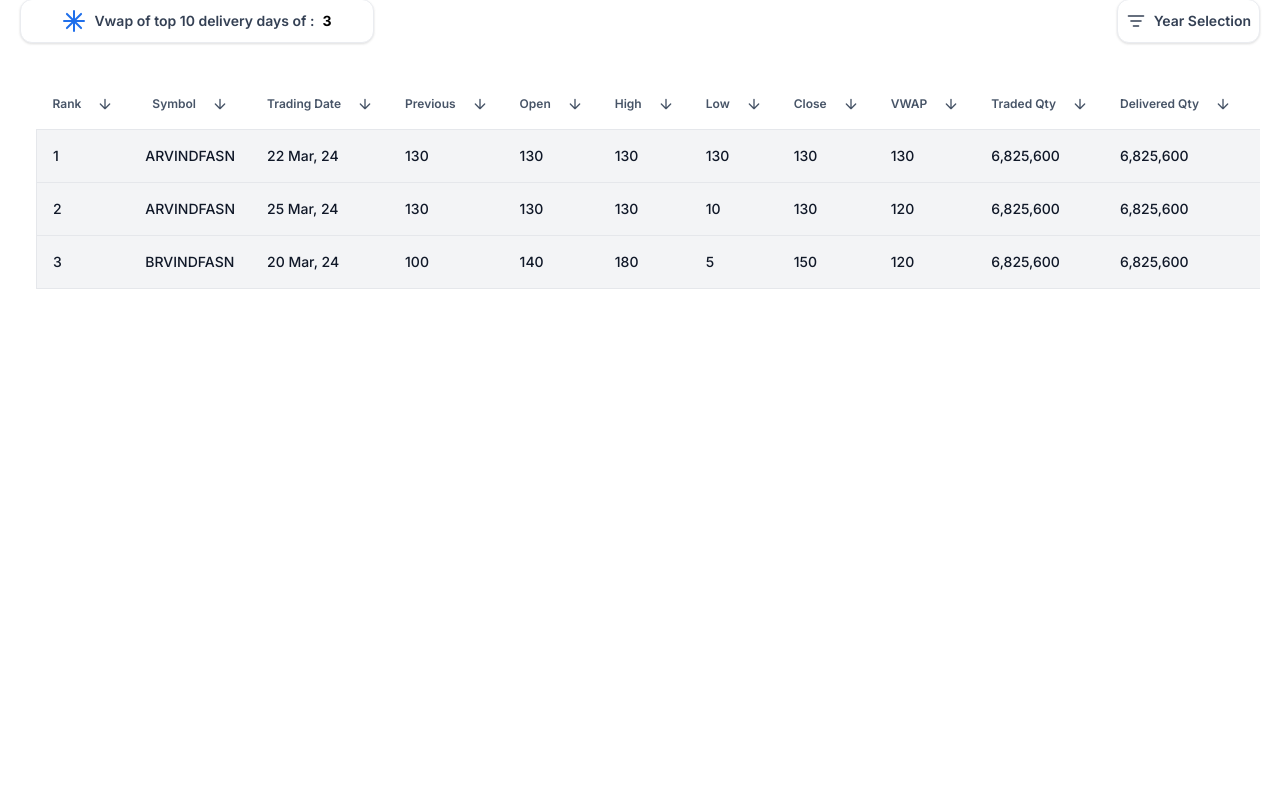
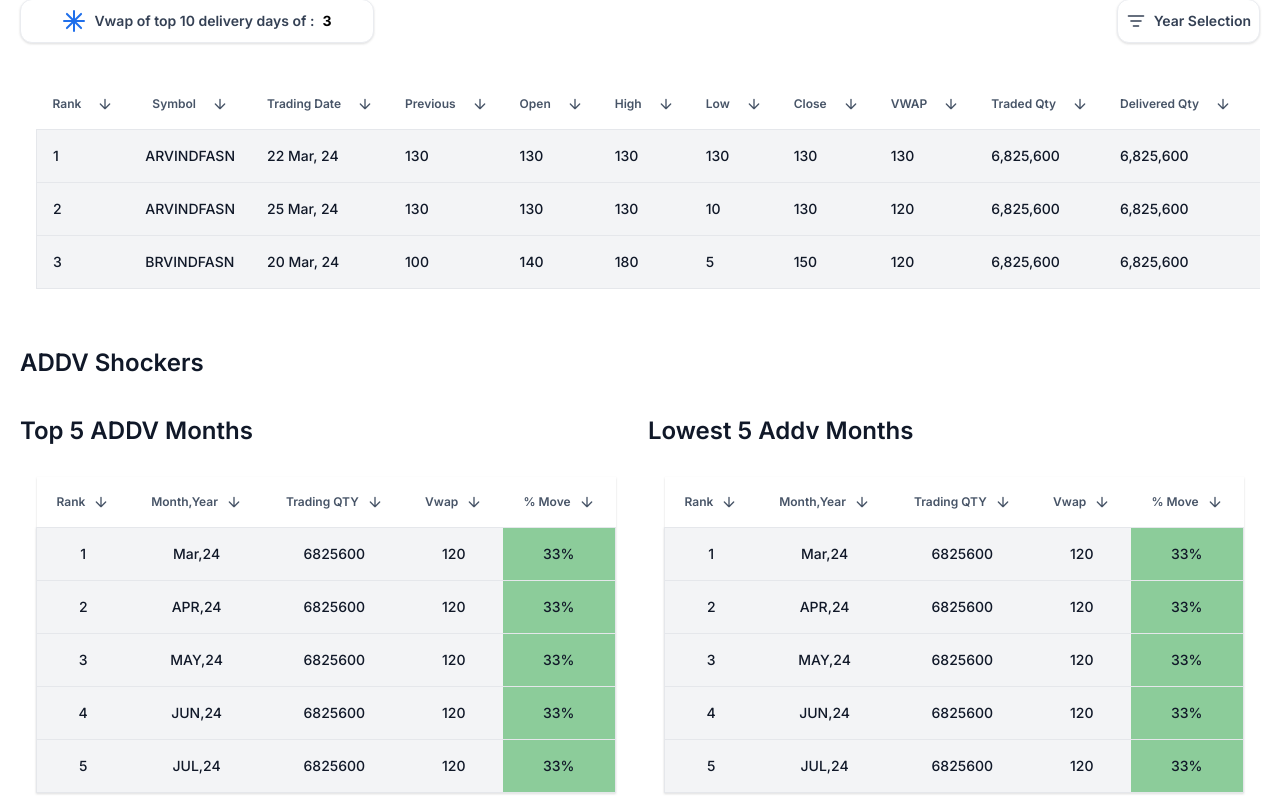
Before and after one commit to makadiyahardik/pranjal, a Next.js app: page / in a window 1280 px wide. Shown: the part 727-1536 px from the top of the page. Before the commit the page ends 1032 px from the top, so only its background shows below. Built offline with nearby package versions, Linux system fonts and the light colour scheme.

Commit message:
Added ADDv table

```diff
--- /dev/null
+++ b/src/Components/ADDvTable.js
@@ -0,0 +1,104 @@
+import SortingArrow from '@/Components/SortingArrow/SortingArrow';
+import { useState, useEffect } from 'react';
+
+export default function ADDvTable(props) {
+
+
+  const [data, setData] = useState(props.data);
+  const [sortConfig, setSortConfig] = useState(null);
+
+  const handleSort = (key) => {
+    let direction = 'ascending';
+    if (sortConfig?.key === key && sortConfig?.direction === 'ascending') {
+      direction = 'descending';
+    }
+
+    const sortedData = [...data].sort((a, b) => {
+      if (a[key] < b[key]) {
+        return direction === 'ascending' ? -1 : 1;
+      }
+      if (a[key] > b[key]) {
+        return direction === 'ascending' ? 1 : -1;
+      }
+      return 0;
+    });
+
+    setSortConfig({ key, direction });
+    setData(sortedData);
+  };
+
+  return (
+    <div className="lg:max-w-[1280px] w-full flex flex-col justify-start items-center mx-auto NewInputTpeV3Shodow ">
+
+
+      <div className="overflow-x-auto customeScrollbar p-4 w-full mx-auto  ">
+        <table className="min-w-full table-auto border-collapse ">
+          <thead>
+            <tr className="bg-white">
+              {props.TableHeads.map((item,index)=>{
+                return(
+                  <th
+                  className="px-4 py-4 cursor-pointer font-semibold text-[12px] leading-[18px] text-[#475467] whitespace-nowrap text-center items-center justify-center"
+                  onClick={() => handleSort(item.key)}
+                key={index}>
+                  <div className="flex  justify-center items-center">
+                    <p>{item.label}</p>
+                    <SortingArrow
+                      isSorted={sortConfig?.key === item.key}
+                      direction={
+                        sortConfig?.key === item.key
+                          ? sortConfig?.direction
+                          : 'descending'
+                      }
+                    />
+                  </div>
+                </th>
+                )
+              })}
+
+
+
+
+
+
+            </tr>
+          </thead>
+
+          <tbody>
+            {data.map((row, index) => (
+              <tr
+                key={index}
+                className="hover:bg-[#D4EAFF] border border-b-1 bg-gray-100"
+              >
+                <td className="text-center items-center justify-center px-4 py-4 font-medium text-[14px] leading-[20px] text-[#101828]">
+                  {row.rank}
+                </td>
+                <td className="text-center items-center justify-center px-4 py-4 font-medium text-[14px] leading-[20px] text-[#101828]">
+                  {row.monthyear}
+                </td>
+                <td className="text-center items-center justify-center px-4 py-4 font-medium text-[14px] leading-[20px] text-[#101828]">
+                  {row.tradedQty}
+                </td>
+                <td className="text-center items-center justify-center px-4 py-4 font-medium text-[14px] leading-[20px] text-[#101828]">
+                  {row.vwap}
+                </td>
+                <td
+                  className={`text-center items-center justify-center px-4 py-4 font-medium text-[14px] leading-[20px] text-[#101828] ${
+                    row.movePercent.startsWith('-')
+                      ? 'bg-[#FF3636] bg-opacity-50'
+                      : 'bg-[#26A641] bg-opacity-50'
+                  }`}
+                >
+                  {row.movePercent}
+                </td>
+
+
+
+              </tr>
+            ))}
+          </tbody>
+        </table>
+      </div>
+    </div>
+  );
+}
--- a/src/Components/Table.js
+++ b/src/Components/Table.js
@@ -4,88 +4,7 @@ import { useState, useEffect } from 'react';
 export default function Table(props) {
 
 
-  const top20DaysTabelHeads = [
-    {
-      id: 1,
-      label: 'Rank',
-      key: 'rank',
-    },
-    {
-      id: 2,
-      label: 'Symbol',
-      key: 'symbol',
-    },
-    {
-      id: 3,
-      label: 'Trading Date',
-      key: 'tradingDate',
-    },
-    {
-      id: 4,
-      label: 'Previous',
-      key: 'previous',
-    },
-    {
-      id: 5,
-      label: 'Open',
-      key: 'open',
-    },
-    {
-      id: 6,
-      label: 'High',
-      key: 'high',
-    },
-    {
-      id: 7,
-      label: 'Low',
-      key: 'low',
-    },
-    {
-      id: 8,
-      label: 'Close',
-      key: 'close',
-    },
-    {
-      id: 9,
-      label: 'VWAP',
-      key: 'vwap',
-    },
-    {
-      id: 10,
-      label: 'Traded Qty',
-      key: 'tradedQty',
-    },
-    {
-      id: 11,
-      label: 'Delivered Qty',
-      key: 'deliveredQty',
-    },
-    {
-      id: 12,
-      label: 'Delivery %',
-      key: 'deliveryPercent',
-    },
-    {
-      id: 13,
-      label: 'Move %',
-      key: 'movePercent',
-    },
-    {
-      id: 14,
-      label: 'Free Float %',
-      key: 'freeFloatPercent',
-    },
-    {
-      id: 15,
-      label: 'Turn Over',
-      key: 'turnover',
-    },
-    {
-      id: 16,
-      label: '# of Trades',
-      key: 'numTrades',
-    },
-  ];
+
   const [data, setData] = useState(props.data);
   const [sortConfig, setSortConfig] = useState(null);
 
--- a/src/pages/index.js
+++ b/src/pages/index.js
@@ -2,6 +2,7 @@ import { useState, useEffect } from 'react';
 import Table from '../Components/Table';
 import Summary from '@/molecules/Summary';
 import YearSelection from '@/Components/YearSelection/YearSelection';
+import ADDvTable from '@/Components/ADDvTable';
 
 export default function Home() {
   const customers = {
@@ -164,6 +165,78 @@ export default function Home() {
       key: 'numTrades',
     },
   ];
+  const ADDvData = [
+    {
+      rank: 1,
+      monthyear: 'Mar,24',
+      tradedQty: 6825600,
+      vwap: 120,
+      movePercent: '33%',
+    },
+    {
+      rank:2,
+      monthyear: 'APR,24',
+      tradedQty: 6825600,
+      vwap: 120,
+      movePercent: '33%',
+    },
+    {
+      rank: 3,
+      monthyear: 'MAY,24',
+      tradedQty: 6825600,
+      vwap: 120,
+      movePercent: '33%',
+    },
+    {
+      rank: 4,
+      monthyear: 'JUN,24',
+      tradedQty: 6825600,
+      vwap: 120,
+      movePercent: '33%',
+    },
+    {
+      rank: 5,
+      monthyear: 'JUL,24',
+      tradedQty: 6825600,
+      vwap: 120,
+      movePercent: '33%',
+    },
+  ];
+  const DDVTabelHeads = [
+    {
+      id: 1,
+      label: 'Rank',
+      key: 'rank',
+    },
+    {
+      id: 2,
+      label: 'Month,Year',
+      key: 'monthyear',
+    },
+    {
+      id: 3,
+      label: 'Trading QTY',
+      key: 'tradedQty',
+    },
+    {
+      id: 4,
+      label: 'Vwap',
+      key: 'vwap',
+    },
+    {
+      id: 5,
+      label: '% Move',
+      key: 'movePercent',
+    },
+
+
+
+
+
+
+
+
+  ];
   const [showYears, setShowYears] = useState(false);
   const [currentPage, setCurrentPage] = useState(0);
   const [selectedYear, setSelectedYear] = useState(null);
@@ -225,6 +298,29 @@ export default function Home() {
         Heading="Top 20 Delivery Days"
         data={top20DaysData}
       />
+        <div className="flex w-full justify-start mt-10">
+        <h1 className="text-[24px] font-semibold text-[#101828]">
+        ADDV Shockers
+        </h1>
+      </div>
+    <div className='flex flex-col lg:flex-row gap-4 w-full mt-8'>
+      <div className='flex flex-col gap-3 w-full'>
+      <h1 className="text-[24px] font-semibold text-[#101828]">
+      Top 5 ADDV Months
+        </h1>
+      <ADDvTable TableHeads={DDVTabelHeads}
+        Heading="Top 20 Delivery Days"
+        data={ADDvData}/>
+      </div>
+      <div className='flex flex-col gap-3 w-full'>
+      <h1 className="text-[24px] font-semibold text-[#101828]">
+      Lowest 5 Addv Months
+        </h1>
+      <ADDvTable TableHeads={DDVTabelHeads}
+        Heading="Top 20 Delivery Days"
+        data={ADDvData}/>
+      </div>
+    </div>
     </div>
   );
 }
```
